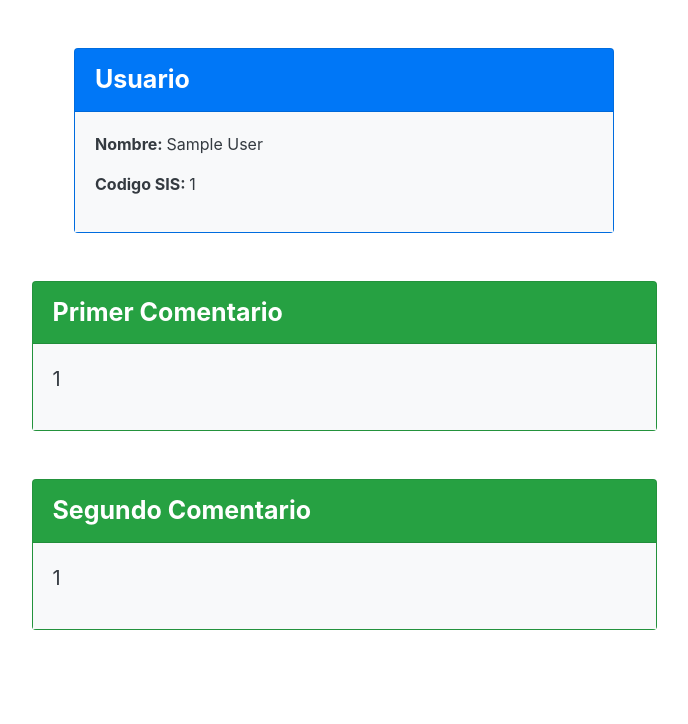
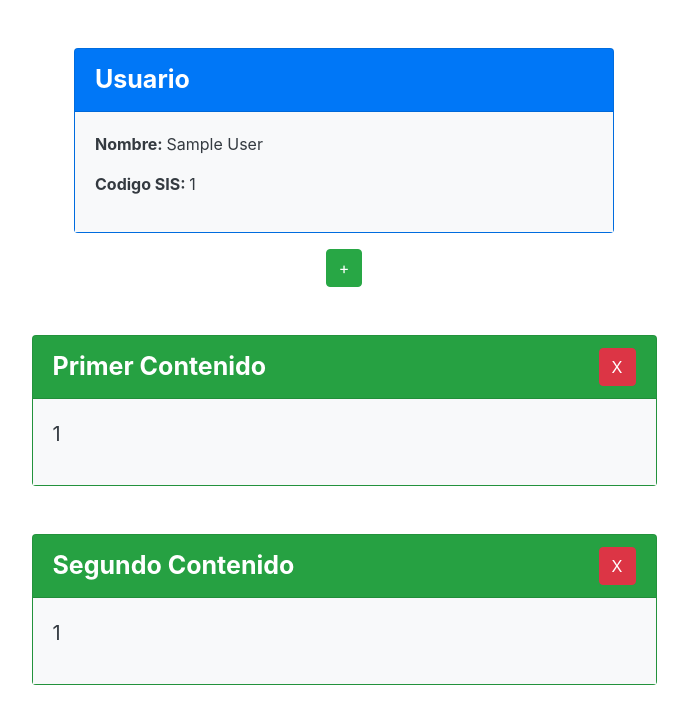
Before and after one commit to alfredLazaro/ForoV1, a PHP site: page /vista/vista_estudiante.php in a window 1280 px wide. Shown: the top 724 px of the page, without its empty margins (296-984 px from the left). Run offline with PHP 8.4, Linux system fonts and the light colour scheme; the visitor is signed in with stand-in values (Sample User, id 1).

Commit message:
agregue botones sin funcionalidad a la vista estudiante

```diff
--- a/modelo/model_user.php
+++ b/modelo/model_user.php
@@ -61,12 +61,14 @@ class User extends Conexion {
         return $respuesta;
     }
 
+    // mas logica para eliminar contenido
     public function eliminarContenido($id) {
         $sql = "DELETE FROM contenido WHERE id_contenido = :id";
         $stmt = $this->connexion_bd->prepare($sql);
         $stmt->bindParam(':id', $id);
         return $stmt->execute();
     }
+
 
     public function agregarContenido($texto_contenido) {
         $sql = "INSERT INTO contenido (texto_contenido) VALUES (:texto_contenido)";
--- a/vista/vista_estudiante.php
+++ b/vista/vista_estudiante.php
@@ -1,10 +1,12 @@
 <!DOCTYPE html>
 <html lang="en">
+
 <head>
     <meta charset="UTF-8">
     <title>Foro</title>
     <link rel="stylesheet" href="https://stackpath.bootstrapcdn.com/bootstrap/4.3.1/css/bootstrap.min.css">
 </head>
+
 <body>
     <div class="container mt-5">
         <div class="row">
@@ -28,6 +30,10 @@
                         ?>
                     </div>
                 </div>
+                <!-- boton verde sin funcionalidad-->
+                <div class="text-center mt-3">
+                    <button type="button" class="btn btn-success" data-toggle="modal" data-target="#addNewModal">+</button>
+                </div>
             </div>
         </div>
     </div>
@@ -36,11 +42,11 @@
         <div class="col-md-6 offset-md-3">
             <!-- <div class="card"> -->
             <div class="card bg-success text-white">
-                <div class="card-header">
-                    <!-- <strong style="text-shadow: -1px 0 black, 0 1px black, 1px 0 black, 0 -1px black;">Primer Comentario</strong> -->
-                    <span class="custom-header">Primer Comentario</span>
+                <div class="card-header d-flex justify-content-between align-items-center">
+                    <span class="custom-header">Primer Contenido</span>
+                    <!-- boton eliminar sin funcionalidad -->
+                    <button class="eleminar-contenido btn btn-danger ml-auto">X</button>
                 </div>
-
                 <!-- <div class="card-body"> -->
                 <div class="card-body bg-light text-dark">
                     <p class="custom-comment" id="firstComment"><?php echo $_SESSION['primerComentario']; ?></p>
@@ -53,24 +59,26 @@
         <div class="col-md-6 offset-md-3">
             <!-- <div class="card"> -->
             <div class="card bg-success text-white">
-                <div class="card-header">
+                <div class="card-header d-flex justify-content-between align-items-center">
                     <!-- <strong style="text-shadow: -1px 0 black, 0 1px black, 1px 0 black, 0 -1px black;">Segundo Comentario</strong> -->
-                    <span class="custom-header">Segundo Comentario</span>
+                    <span class="custom-header">Segundo Contenido</span>
+                    <!-- boton eliminar sin funcionalidad -->
+                    <button class="eleminar-contenido btn btn-danger ml-auto">X</button>
                 </div>
                 <!-- <div class="card-body"> -->
                 <div class="card-body bg-light text-dark">
-                <p class="custom-comment" id="secondComment">
-                    <?php echo isset($_SESSION['segundoComentario']) ? $_SESSION['segundoComentario'] : "No second comment found."; ?>
-                </p>
+                    <p class="custom-comment" id="secondComment">
+                        <?php echo isset($_SESSION['segundoComentario']) ? $_SESSION['segundoComentario'] : "No second comment found."; ?>
+                    </p>
                 </div>
             </div>
         </div>
     </div>
     <script src="https://ajax.googleapis.com/ajax/libs/jquery/3.5.1/jquery.min.js"></script>
     <script>
-        setInterval(function(){
+        setInterval(function() {
 
-            $.get("../controlador/verificarUsuario.php", function(data){
+            $.get("../controlador/verificarUsuario.php", function(data) {
 
                 //$('#firstComment').text(data);
                 var comments = JSON.parse(data);
@@ -78,7 +86,7 @@
                 $('#firstComment').text(comments.primerComentario);
                 $('#secondComment').text(comments.segundoComentario);
             });
-        }, 2000);// 2000 = 2 segs
+        }, 2000); // 2000 = 2 segs
         //}, 30000);// 30000 = 30 segs
     </script>
 
@@ -94,6 +102,7 @@
             -1.0px 1.0px 0 #000,
             1.0px 1.0px 0 #000; */
     }
+
     .custom-comment {
         font-size: 20px;
     }
```
